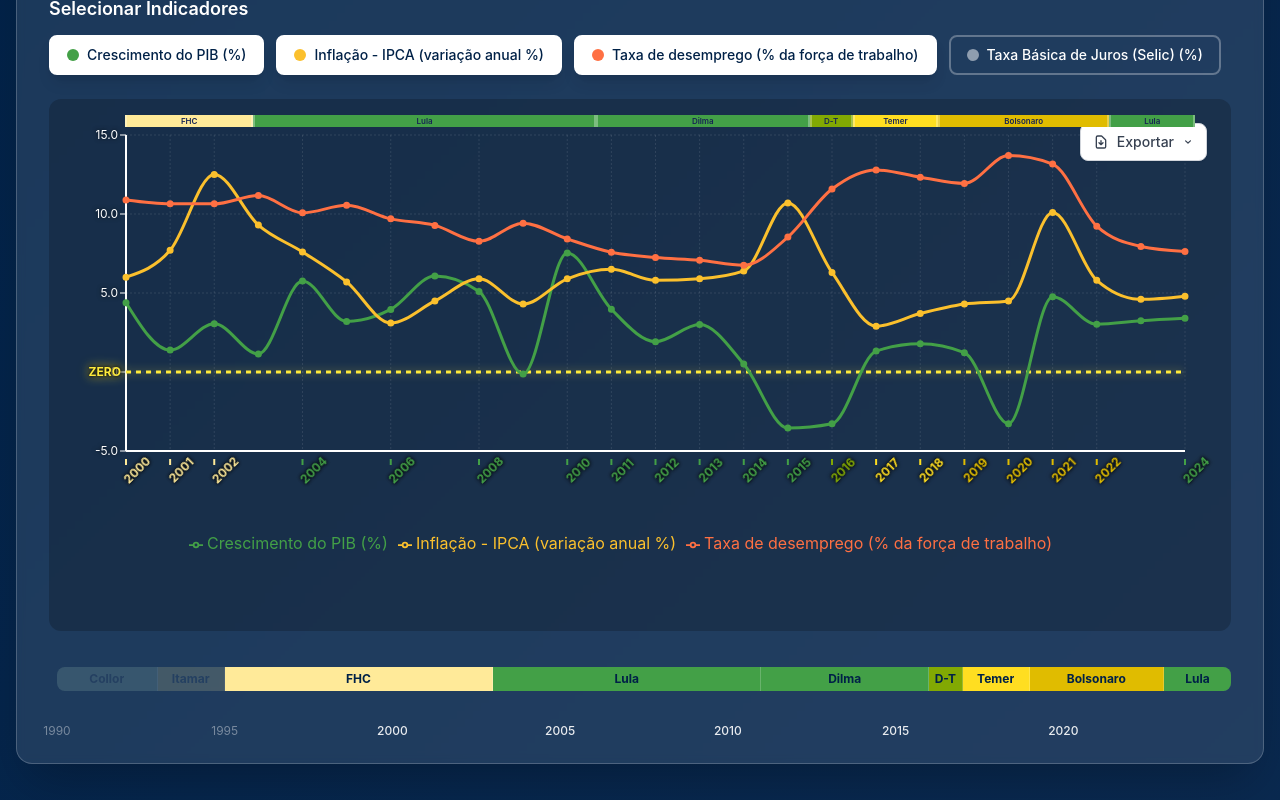
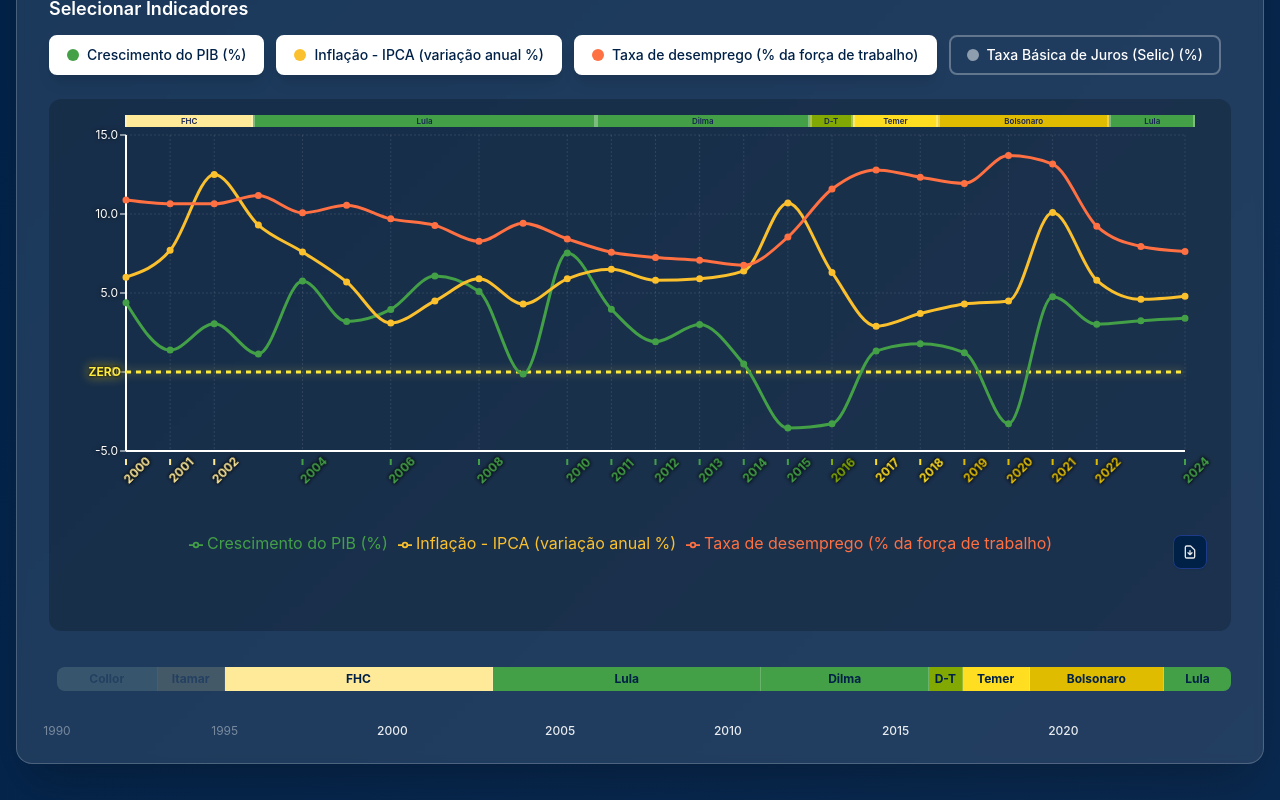
Before and after one commit to jfvanin/brasildados, a React (Create React App) app in the folder web/: page / in a window 1280 px wide. Shown: the part 660-1460 px from the top of the page. Built offline with nearby package versions, Linux system fonts and the light colour scheme.

Commit message:
Fix export icon

```diff
--- a/web/src/components/Chart.tsx
+++ b/web/src/components/Chart.tsx
@@ -147,13 +147,6 @@ const Chart: React.FC<ChartProps> = ({ data, toggles, title, presidencyPeriods }
 
   return (
     <div id={chartId} className="w-full h-96 md:h-[500px] relative">
-      {/* Export Button */}
-      <ChartExportButton
-        chartId={chartId}
-        chartData={{ data, toggles: enabledToggles, title }}
-        fileName={`brasil-dados-${title.toLowerCase().replace(/[^a-z0-9]/g, '-')}`}
-      />
-
       {/* Presidency period indicators above the chart */}
       <div className="absolute top-0 h-3 z-10" style={{ left: '60px', right: '20px' }}>
         {presidencyPeriods.map((period, index) => {
@@ -275,6 +268,13 @@ const Chart: React.FC<ChartProps> = ({ data, toggles, title, presidencyPeriods }
         </LineChart>
       </ResponsiveContainer>
 
+      {/* Export Button */}
+      <ChartExportButton
+        chartId={chartId}
+        chartData={{ data, toggles: enabledToggles, title }}
+        fileName={`brasil-dados-${title.toLowerCase().replace(/[^a-z0-9]/g, '-')}`}
+      />
+
       {/* Logarithmic Scale Toggle Button - only show if no negative values */}
       {canUseLogScale && (
         <button
--- a/web/src/components/ChartExportButton.tsx
+++ b/web/src/components/ChartExportButton.tsx
@@ -1,4 +1,4 @@
-import React, { useState } from 'react';
+import React from 'react';
 import { useChartExport } from '../hooks/useChartExport';
 
 interface ChartExportButtonProps {
@@ -14,23 +14,12 @@ export const ChartExportButton: React.FC<ChartExportButtonProps> = ({
   fileName,
   className = '',
 }) => {
-  const { exportChart, copyUrlToClipboard, downloadImage, isExporting } = useChartExport();
-  const [showSuccess, setShowSuccess] = useState(false);
-  const [showMenu, setShowMenu] = useState(false);
+  const { exportChart, downloadImage, isExporting } = useChartExport();
 
-  const handleExport = async (action: 'copy' | 'download') => {
+  const handleExport = async () => {
     try {
       const url = await exportChart(chartId, chartData, { fileName });
-
-      if (action === 'copy') {
-        await copyUrlToClipboard(url);
-        setShowSuccess(true);
-        setTimeout(() => setShowSuccess(false), 2000);
-      } else if (action === 'download') {
       downloadImage(url, fileName || `brasil-dados-chart-${Date.now()}`);
-      }
-
-      setShowMenu(false);
     } catch (error) {
       console.error('Export failed:', error);
       alert('Falha ao exportar gráfico. Tente novamente.');
@@ -40,26 +29,22 @@ export const ChartExportButton: React.FC<ChartExportButtonProps> = ({
   return (
     <div className={`relative ${className}`} data-export-button>
       <button
-        onClick={() => setShowMenu(!showMenu)}
+        onClick={handleExport}
         disabled={isExporting}
         className={`
-          absolute top-2 right-2 z-10
-          bg-white border border-gray-300 rounded-lg shadow-sm
-          hover:bg-gray-50 hover:shadow-md
+          absolute -top-20 right-2 z-10
+          bg-brazil-navy border border-blue-900 rounded-lg shadow-sm
+          hover:bg-blue-900 hover:shadow-md
           disabled:opacity-50 disabled:cursor-not-allowed
           transition-all duration-200
-          flex items-center gap-2 px-3 py-2
-          text-sm font-medium text-gray-700
+          flex items-center justify-center p-2
+          text-gray-200
         `}
-        title="Exportar gráfico como imagem"
+        title="Exportar gráfico"
       >
         {isExporting ? (
-          <>
           <div className="w-4 h-4 border-2 border-blue-600 border-t-transparent rounded-full animate-spin" />
-            <span>Exportando...</span>
-          </>
         ) : (
-          <>
           <svg
             className="w-4 h-4"
             fill="none"
@@ -73,60 +58,8 @@ export const ChartExportButton: React.FC<ChartExportButtonProps> = ({
               d="M12 10v6m0 0l-3-3m3 3l3-3m2 8H7a2 2 0 01-2-2V5a2 2 0 012-2h5.586a1 1 0 01.707.293l5.414 5.414a1 1 0 01.293.707V19a2 2 0 01-2 2z"
             />
           </svg>
-            <span>Exportar</span>
-            <svg className="w-3 h-3" fill="currentColor" viewBox="0 0 20 20">
-              <path fillRule="evenodd" d="M5.293 7.293a1 1 0 011.414 0L10 10.586l3.293-3.293a1 1 0 111.414 1.414l-4 4a1 1 0 01-1.414 0l-4-4a1 1 0 010-1.414z" clipRule="evenodd" />
-            </svg>
-          </>
         )}
       </button>
-
-      {/* Export Options Menu */}
-      {showMenu && !isExporting && (
-        <div className="absolute top-14 right-2 z-20 bg-white border border-gray-300 rounded-lg shadow-lg py-1 min-w-48">
-          <button
-            onClick={() => handleExport('download')}
-            className="w-full px-4 py-2 text-left text-sm text-gray-700 hover:bg-gray-100 flex items-center gap-2"
-          >
-            <svg className="w-4 h-4" fill="none" stroke="currentColor" viewBox="0 0 24 24">
-              <path strokeLinecap="round" strokeLinejoin="round" strokeWidth={2} d="M12 10v6m0 0l-3-3m3 3l3-3m2 8H7a2 2 0 01-2-2V5a2 2 0 012-2h5.586a1 1 0 01.707.293l5.414 5.414a1 1 0 01.293.707V19a2 2 0 01-2 2z" />
-            </svg>
-            Baixar imagem
-          </button>
-          <button
-            onClick={() => handleExport('copy')}
-            className="w-full px-4 py-2 text-left text-sm text-gray-700 hover:bg-gray-100 flex items-center gap-2"
-          >
-            <svg className="w-4 h-4" fill="none" stroke="currentColor" viewBox="0 0 24 24">
-              <path strokeLinecap="round" strokeLinejoin="round" strokeWidth={2} d="M9 5H7a2 2 0 00-2 2v10a2 2 0 002 2h8a2 2 0 002-2V7a2 2 0 00-2-2h-2M9 5a2 2 0 002 2h2a2 2 0 002-2M9 5a2 2 0 012-2h2a2 2 0 012 2" />
-            </svg>
-            Copiar como Data URL
-          </button>
-        </div>
-      )}
-
-      {showSuccess && (
-        <div className="absolute top-14 right-2 z-20 bg-green-100 border border-green-400 text-green-700 px-3 py-2 rounded-lg shadow-lg">
-          <div className="flex items-center gap-2">
-            <svg className="w-4 h-4" fill="currentColor" viewBox="0 0 20 20">
-              <path
-                fillRule="evenodd"
-                d="M16.707 5.293a1 1 0 010 1.414l-8 8a1 1 0 01-1.414 0l-4-4a1 1 0 011.414-1.414L8 12.586l7.293-7.293a1 1 0 011.414 0z"
-                clipRule="evenodd"
-              />
-            </svg>
-            <span className="text-sm">Data URL copiada!</span>
-          </div>
-        </div>
-      )}
-
-      {/* Click outside to close menu */}
-      {showMenu && (
-        <div
-          className="fixed inset-0 z-10"
-          onClick={() => setShowMenu(false)}
-        />
-      )}
     </div>
   );
 };
```
Lines whose indentation alone changed are shown as unchanged.
